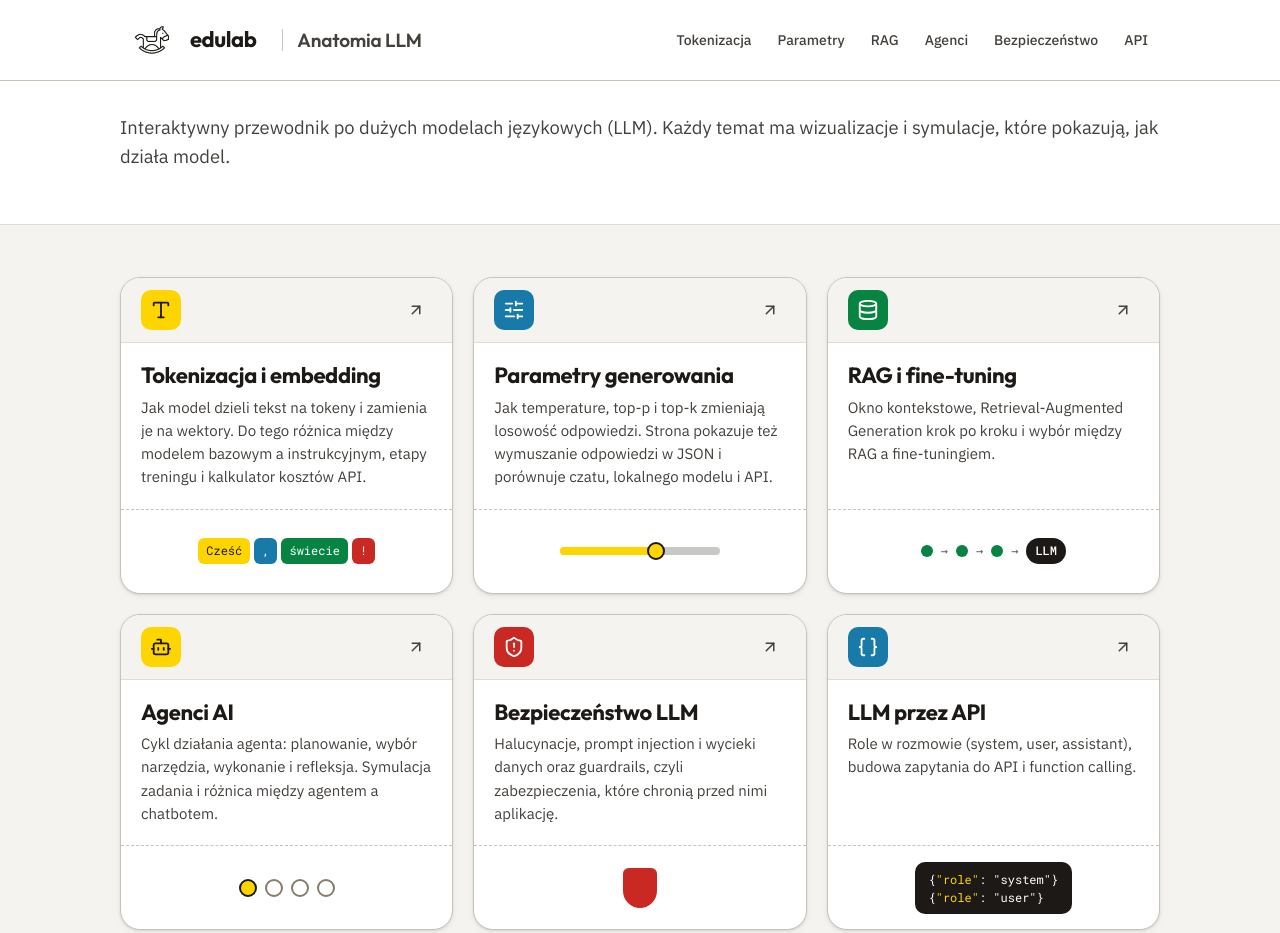
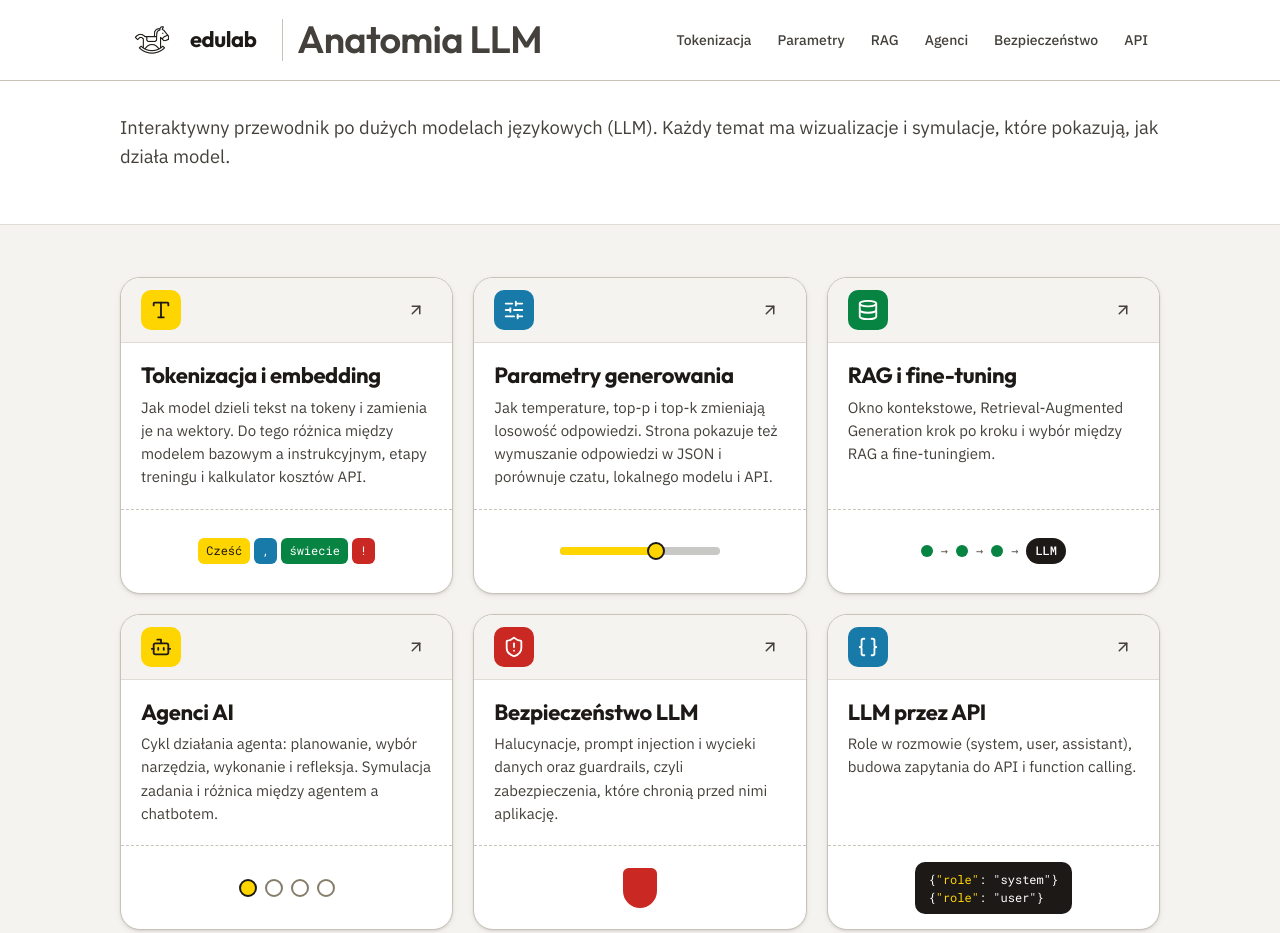
Before and after one commit to workszop/aboutllm, a plain HTML site: page index.html in a window 1280 px wide. Shown: the top 933 px of the page. Drawn offline with nearby package versions, Linux system fonts and the light colour scheme.

Commit message:
Bigger app title in the edulab top bar
Co-Authored-By: Claude Opus 5.5 <noreply@anthropic.com>

```diff
--- a/edu.css
+++ b/edu.css
@@ -26,9 +26,13 @@ strong { color: var(--ink); font-weight: 600; }
 .edu-wordmark { font-family: var(--font-display); font-weight: 700; font-size: 22px; letter-spacing: -.02em; color: var(--ink); }
 .edu-app-title {
   margin: 0 0 0 14px; padding-left: 14px; border-left: 1px solid var(--line-2, #d9d3c7);
-  font-family: var(--font-display); font-weight: 600; font-size: 19px; letter-spacing: -.01em; line-height: 1.2;
+  font-family: var(--font-display); font-weight: 600; font-size: 38px; letter-spacing: -.02em; line-height: 1.1;
   color: var(--ink-2, #4a4540); white-space: nowrap; overflow: hidden; text-overflow: ellipsis; min-width: 0; flex: 0 1 auto;
 }
+/* Title steps down where the bar is too narrow for 38px (measured on the longest page title). */
+@media (max-width: 1089px) { .edu-app-title { font-size: 30px; } }
+@media (max-width: 1017px) { .edu-app-title { font-size: 24px; } }
+@media (max-width: 963px) { .edu-app-title { font-size: 19px; } }
 .edu-nav { margin-left: auto; display: flex; gap: 2px; flex-wrap: wrap; justify-content: flex-end; }
 .edu-nav a {
   font-family: var(--font-sans); font-size: 14px; font-weight: 500;
```
